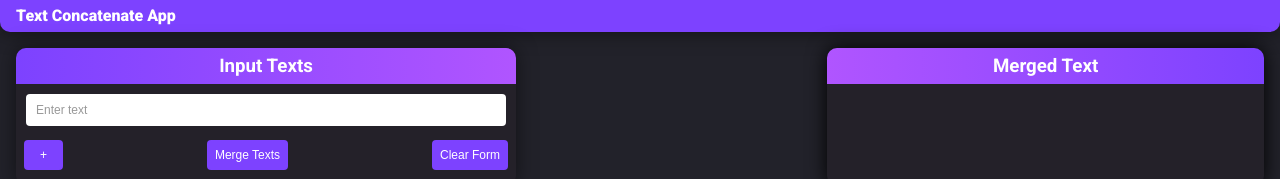
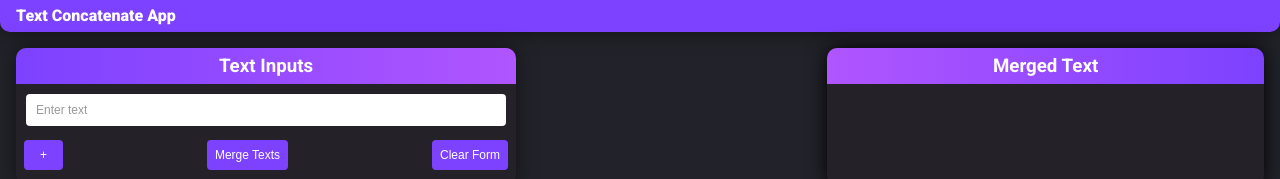
Before and after one commit to sametkayik/string_combinator_ui, a React (Vite) app: page / in a window 1280 px wide. Shown: the top 179 px of the page. Built offline with nearby package versions, Linux system fonts and the light colour scheme.

Commit message:
Fix typo

```diff
--- a/src/App.jsx
+++ b/src/App.jsx
@@ -1,5 +1,4 @@
-import React, { useState } from "react";
-import axios from "axios";
+import React from "react";
 import Navbar from "./components/Navbar";
 import Form from "./components/Form";
 
--- a/src/components/Form.jsx
+++ b/src/components/Form.jsx
@@ -45,7 +45,7 @@ const Form = () => {
   return (
     <div className="form-container">
       <form onSubmit={handleSubmit}>
-        <h3>Input Texts</h3>
+        <h3>Text Inputs</h3>
         {textList.map((item, index) => (
           <div className="text-inputs" key={index}>
             <label htmlFor={`content-${index}`}></label>
```
